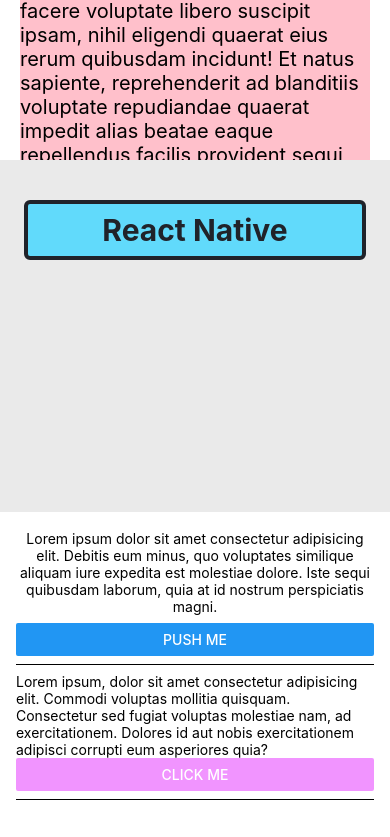
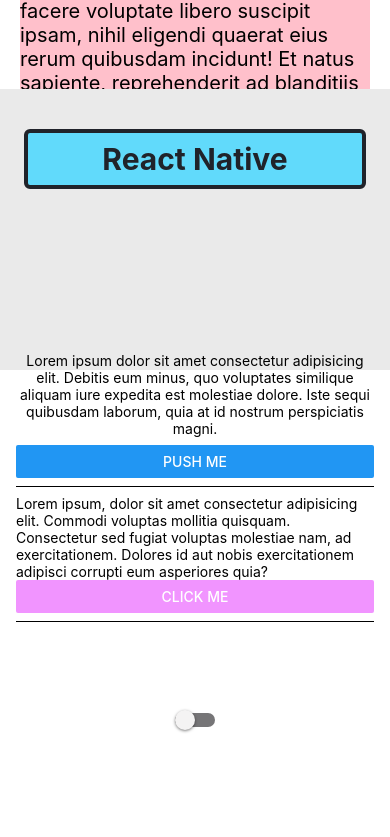
Before and after one commit to ariful4966/react-native-components, a React Native app: screen / in a window 390 px wide. Shown: the part 981-1818 px from the top of the page. Built offline with nearby package versions, Linux system fonts and the light colour scheme.

Commit message:
user interface componet is Switch

```diff
--- a/App.js
+++ b/App.js
@@ -7,6 +7,7 @@
 import ScrollViewComponent from './components/ScrollViewComponent/ScrollViewComponent';
 import StyleComponent from './components/StyleComponent/StyleComponent';
 import ButtonComponent from './components/ButtonComponent/ButtonComponent';
+import SwitchComponet from './components/SwitchComponent/SwitchComponet';
 
 const App = () => {
   return (
@@ -20,6 +21,7 @@
         <StyleComponent/>
 
         <ButtonComponent/>
+        <SwitchComponet/>
       </ScrollView>
     </SafeAreaView>
   );
--- /dev/null
+++ b/components/SwitchComponent/SwitchComponet.js
@@ -0,0 +1,19 @@
+import React, {useState} from 'react';
+
+import {Switch, View} from 'react-native';
+
+const SwitchComponet = () => {
+  const [isEnable, setIsEnable] = useState(false);
+  return (
+    <View style={{flex: 1, alignItems: 'center', justifyContent: 'center'}}>
+      <Switch
+        onValueChange={() => setIsEnable(!isEnable)}
+        value={isEnable}
+        trackColor={{false: '#767577', true: '#81b0ff'}}
+        thumbColor={isEnable ? '#f5dd4b' : '#f4f3f3'}
+      />
+    </View>
+  );
+};
+
+export default SwitchComponet;
```
Also changed, not shown: 1 other file (tests, documents, lock files or other folders).
